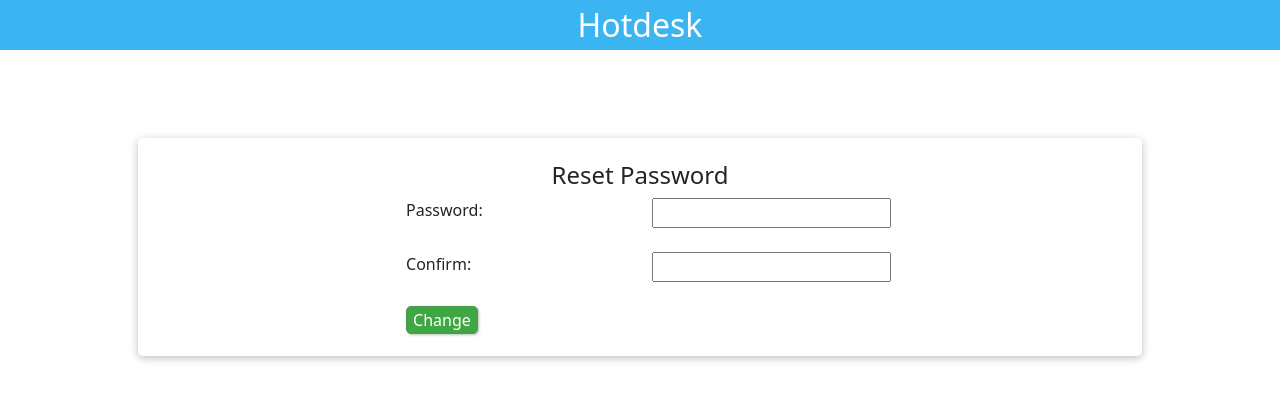
After one commit to ChrisBriant/hotdesk_backend, a Django app: page /passwordreset/1/ in a window 1280 px wide. The commit adds this page. Shown: the top 401 px of the page. Run offline with Django 3.2, Linux system fonts and the light colour scheme.

Commit message:
Added html for forgot password stuff

```diff
--- a/accounts/apiviews.py
+++ b/accounts/apiviews.py
@@ -74,7 +74,7 @@ def register(request):
         user.hash = hex(random.getrandbits(128))
         user.save()
         url = settings.BASE_URL + "confirm/" + user.hash + "/"
-        sendjoiningconfirmation(url,user.name,user.email)
+        sendjoiningconfirmation(url,user.email,user.name,'CONFIRM_ACCOUNT_EMAIL')
         return Response(ResponseSerializer(GeneralResponse(True,'Account Created')).data, status=status.HTTP_201_CREATED)
     except IntegrityError as e:
         print(type(e).__name__)
@@ -95,7 +95,7 @@ def forgot_password(request):
     user.hash = hex(random.getrandbits(128))
     user.save()
     url = settings.BASE_URL + "passwordreset/" + user.hash + "/"
-    sendpasswordresetemail(url,user.name,user.email)
+    sendpasswordresetemail(url,user.email,user.name,'RESET_PASSWORD_EMAIL')
     return Response(ResponseSerializer(GeneralResponse(True,'Please check your email and click on the link to reset your password')).data, status=status.HTTP_200_OK)
 
 
--- a/accounts/email.py
+++ b/accounts/email.py
@@ -4,14 +4,53 @@ from sendgrid import SendGridAPIClient
 from sendgrid.helpers.mail import *
 import os
 
-def sendjoiningconfirmation(url,username,emailad):
+TEMPLATES = {
+    'CONFIRM_ACCOUNT_EMAIL' : 'd-ec72ceb7fa3740b1867b64d5fb5639e1',
+    'RESET_PASSWORD_EMAIL' : 'd-73260915064549a1994de2844ce3d271'
+}
+
+def sendjoiningconfirmation(url,emailad,name,template):
     f = settings.ADMIN_SMTP
     t = emailad
-    s = "Please Confirm Membership for " + settings.SITE_NAME
-    c = "<html><head><title>" + settings.SITE_NAME + " - Confirm Membership</title></head><body><h1>Hello "+ username + "</h1>" \
-                                    + "<p>Please confirm membership of forum.org by clicking on the link below.</p>" \
-                                    + "<h2><a href='" + url + "' target='_blank'>" + url + "</a></h2>" \
-                                    + "</body></html>"
+    mail = Mail(from_email=f, to_emails=t)
+    mail.template_id = TEMPLATES[template]
+    mail.dynamic_template_data = {
+        'confirm_link': url,
+        'name' : name
+    }
+    try:
+        sg = SendGridAPIClient(os.environ.get('SENDGRID_API_KEY'))
+        response = sg.send(mail)
+        print(response.status_code)
+        print(response.body)
+        print(response.headers)
+    except Exception as e:
+        print(e)
+
+def sendpasswordresetemail(url,emailad,name,template):
+    f = settings.ADMIN_SMTP
+    t = emailad
+    mail = Mail(from_email=f,to_emails=t)
+    mail.template_id = TEMPLATES[template]
+    mail.dynamic_template_data = {
+        'reset_link': url,
+        'name':name
+    }
+    try:
+        sg = SendGridAPIClient(os.environ.get('SENDGRID_API_KEY'))
+        response = sg.send(mail)
+        print(response.status_code)
+        print(response.body)
+        print(response.headers)
+    except Exception as e:
+        print(e)
+
+def sendcontactmessage(message,subject):
+    f = settings.ADMIN_SMTP
+    t = 'cbri4nt@gmail.com'
+    s = subject
+    c = "<html><head><title>Reset Password</title></head><body><p> "+ \
+                                    message + "</p></body></html>"
     mail = Mail(from_email=f, subject=s, to_emails=t, html_content=c)
     try:
         sg = SendGridAPIClient(os.environ.get('SENDGRID_API_KEY'))
@@ -21,22 +60,3 @@ def sendjoiningconfirmation(url,username,emailad):
         print(response.headers)
     except Exception as e:
         print(e)
-
-
-def sendpasswordresetemail(url,username,emailad):
-    f = settings.ADMIN_SMTP
-    t = emailad
-    s = "Reset your password for " + settings.SITE_NAME
-    c = "<html><head><title>Reset Password</title></head><body><h1>Hello "+ username + \
-                                    " click on the link below or copy and paste into the browser address bar to reset your password</h1>" \
-                                    + "<h2><a href='" + url + "'>" + url + "</a></h2>" \
-                                    + "</body></html>"
-    mail = Mail(from_email=f, subject=s, to_emails=t, html_content=c)
-    try:
-        sg = SendGridAPIClient(os.environ.get('SENDGRID_API_KEY'))
-        response = sg.send(mail)
-        print(response.status_code)
-        print(response.body)
-        print(response.headers)
-    except Exception as e:
-        print(e)
--- a/accounts/templates/accounts/confirmation.html
+++ b/accounts/templates/accounts/confirmation.html
@@ -2,6 +2,6 @@
 {% block content %}
 
 <div>
-  <p>{{message}}</p>
+  <p class="message">{{message}}</p>
 </div>
 {% endblock %}
--- a/accounts/templates/accounts/main.html
+++ b/accounts/templates/accounts/main.html
@@ -3,12 +3,81 @@
 <head>
   <meta charset="utf-8" />
   <meta name="viewport" content="initial-scale=1.0,minimum-scale=1.0,maximum-scale=1.0,user-scalable=0,width=device-width" />
-<title>Title Goes Here</title>
+  <meta charset="utf-8" />
+  <link rel="stylesheet" href="https://cdn.jsdelivr.net/npm/bootstrap@5.1.0/dist/css/bootstrap.min.css" integrity="sha384-KyZXEAg3QhqLMpG8r+8fhAXLRk2vvoC2f3B09zVXn8CA5QIVfZOJ3BCsw2P0p/We" crossorigin="anonymous">
+<title>Hotdesk Booking</title>
+<style>
+  .btn-std,
+  a {
+    border: 1px solid #4E9852;
+    background: #3FA644;
+    color: white;
+    border-radius: 5px;
+    box-shadow: 1px 1px 3px rgba(0, 0, 0, 0.26);
+    cursor: pointer;
+    text-decoration: none;
+  }
+
+  .btn-std:focus {
+    outline: none;
+  }
+
+  .btn-std:hover,
+  .btn-std:active,
+  a:hover,
+  a:active {
+    background: #3FA644;
+    border-color: #6EC872;
+    box-shadow: 1px 1px 8px rgba(77, 51, 51, 0.26);
+  }
+
+  .btn-std:disabled,
+  .btn-std:disabled:hover,
+  .btn-std:disabled:active {
+    background: #ccc;
+    border-color: #ccc;
+    color: #959595;
+    box-shadow: none;
+    cursor: not-allowed;
+  }
+
+  .panel {
+  	box-shadow: 0 2px 8px rgba(0, 0, 0, 0.26);
+  	border-radius: 5px;
+  	background: white;
+  	padding: 2%;
+  	width: 90%;
+  	margin: auto;
+  }
+
+  h1,h2,h3,h4,.message {
+    text-align: center;
+  }
+
+  header {
+    background-color: #3ab5f2;
+  }
+
+  header * {
+    color: #fff;
+    padding: 6px;
+  }
+
+  .space {
+    min-height: 10vh;
+  }
+
+</style>
 </head>
 <body>
-  <div  class="container">
-    {% block content %}
+  <header>
+    <h2>Hotdesk</h2>
+  </header>
+  <main>
+    <div  class="container">
+      {% block content %}
 
-    {% endblock %}
-  </div>
+      {% endblock %}
+    </div>
+  </main>
 </body>
--- /dev/null
+++ b/accounts/templates/accounts/messages.html
@@ -0,0 +1,14 @@
+<div id="div-messages" class="messages">
+  {% if messages %}
+    {% for message in messages %}
+    {% if message.tags == "error" %}
+    <div class="alert alert-danger alert-dismissable">
+    {% else %}
+    <div class="alert alert-{{ message.tags }} alert-dismissable">
+    {% endif %}
+        {% if message.level == DEFAULT_MESSAGE_LEVELS.ERROR %}Important: {% endif %}
+        {{ message|safe }}
+    </div>
+    {% endfor %}
+   {% endif %}
+ </div>
--- /dev/null
+++ b/accounts/templates/accounts/password_reset_api.html
@@ -0,0 +1,42 @@
+{% extends './main.html' %}
+{% block content %}
+
+<div class="space"></div>
+<div class="panel">
+  <h4>Reset Password</h4>
+  <div class="row">
+    <div class="col-md-3"></div>
+    <div class="col-md-6">
+      {% include './messages.html' %}
+      <form action="" method="post" class="form-horizontal">
+        {% csrf_token %}
+        <div class="from-group">
+          <div class="row">
+            <div class="col-md-6">
+              <label for="id_password">Password:</label>
+            </div>
+            <div class="col-md-6">
+              {{ form.password }}
+            </div>
+          </div>
+        </div>
+        <br />
+        <div class="form-group">
+          <div class="row">
+            <div class="col-md-6">
+              <label for="id_passwordchk">Confirm:</label>
+            </div>
+            <div class="col-md-6">
+              {{ form.passwordchk }}
+            </div>
+          </div>
+        </div>
+        <br/>
+        <div class="form-group">
+          <button type="submit" class="btn-std">Change</button>
+        </div>
+      </form>
+    </div>
+    <div class="col-md-3"></div>
+</div>
+{% endblock %}
--- a/accounts/views.py
+++ b/accounts/views.py
@@ -2,7 +2,6 @@ from django.shortcuts import render
 
 from django.shortcuts import render, redirect
 from django.http import HttpResponseRedirect
-from django.utils.http import urlsafe_base64_decode
 from django.middleware import csrf
 from django.contrib.auth import authenticate, login as auth_login, logout
 from django.contrib import messages
@@ -191,3 +190,27 @@ def confirm(request,hash):
     except Exception as e:
         message = 'Unable to verify account, please try a forgot password reset.'
     return render(request,'accounts/confirmation.html',{'message':message})
+
+
+def passreset_api(request,hash):
+    form = ChangePasswordForm()
+    if request.POST:
+        form = ChangePasswordForm(request.POST)
+        if form.is_valid():
+            try:
+                user = Account.objects.get(hash=hash)
+                print(user)
+                user.set_password(form.cleaned_data['password'])
+                user.is_enabled = True
+                #Change the hash for security
+                user.hash = hex(random.getrandbits(128))
+                user.save()
+                messages.info(request,"Your password has successfully been reset")
+            except Exception as e:
+                print(e)
+                messages.error(request,"Sorry a matching account cannot be found")
+        else:
+            messages.error(request,"There is a problem with the passwords, either they do not match " +
+                                    "or the password is not valid. It must be eight characters and include at " +
+                                    "least one number and one special character.")
+    return render(request, 'accounts/password_reset_api.html', {'form' : form, 'show_header' : True, 'login_url' : settings.BASE_URL })
--- a/hotdesk/urls.py
+++ b/hotdesk/urls.py
@@ -29,6 +29,7 @@ urlpatterns = [
     path('api/desks/', include('desks.urls')),
     path('api/booking/', include('booking.urls')),
     url(r'confirm/(?P<hash>\w+)/',account_views.confirm,name='confirm'),
+    url(r'passwordreset/(?P<hash>\w+)/',account_views.passreset_api,name='passwordreset'),
 ]
 
 
```
